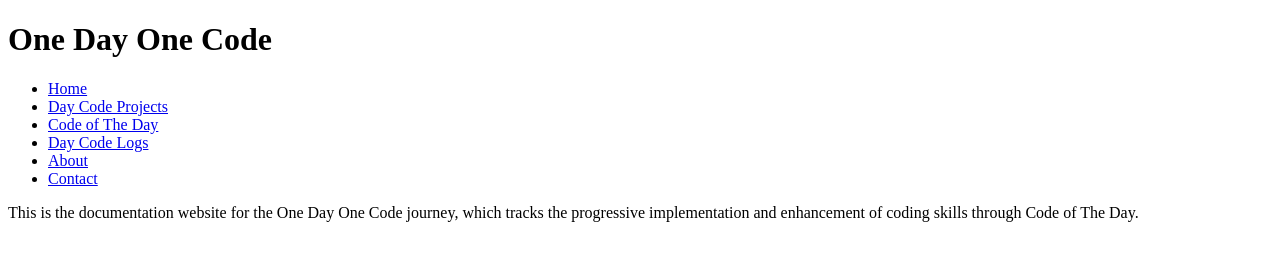
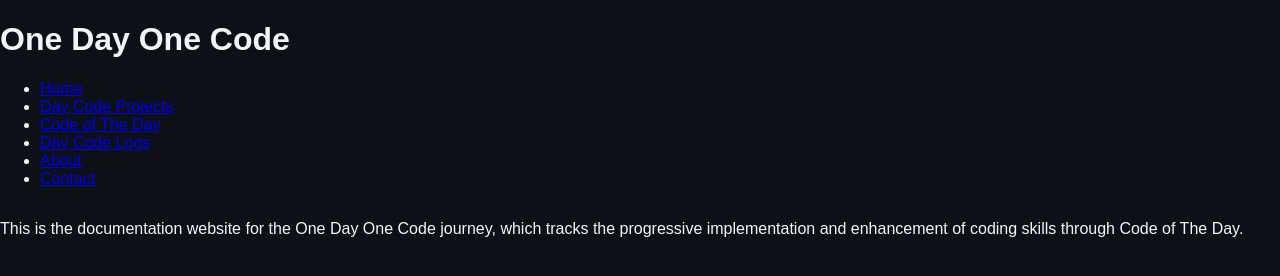
Before and after one commit to rizsvn/one-day-one-code, a plain HTML site: page 2025-01-01_04/index.html in a window 1280 px wide. Drawn offline with Linux system fonts and the light colour scheme.

Commit message:
2025-01-04

```diff
--- a/2025-01-01_03/index.html
+++ b/2025-01-01_04/index.html
@@ -7,6 +7,10 @@
 	<meta name="author" content="Rizsan Zainal M">
 	<meta name="viewport" content="width=device-width, initial-scale=1">
 	<title>One Day One Code</title>
+	<link rel="stylesheet" type="text/css" href="styles/style.css">
+	<link rel="preconnect" href="https://fonts.googleapis.com">
+	<link rel="preconnect" href="https://fonts.gstatic.com" crossorigin>
+	<link href="https://fonts.googleapis.com/css2?family=Montserrat:ital,wght@0,100..900;1,100..900&display=swap" rel="stylesheet">
 </head>
 <body>
 	<header class="nav-container">
--- /dev/null
+++ b/2025-01-01_04/styles/style.css
@@ -0,0 +1,11 @@
+*, *::before, *::after { box-sizing: border-box; }
+
+body {
+	font-family: 'Monserrat', sans-serif;
+	margin: 0;
+	padding: 0;
+	background-color: #0D1117;
+	color: #F0F6FC;
+	display: flex;
+	flex-direction: column;
+}
```
Also changed, not shown: 1 other file.
